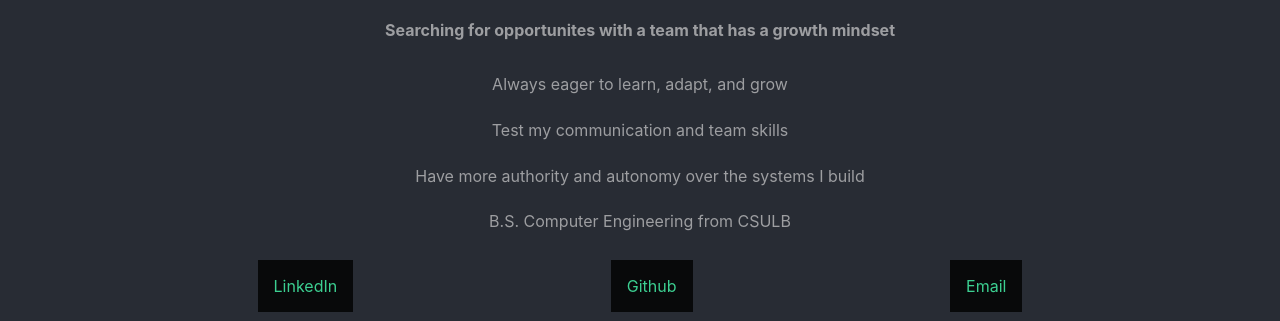
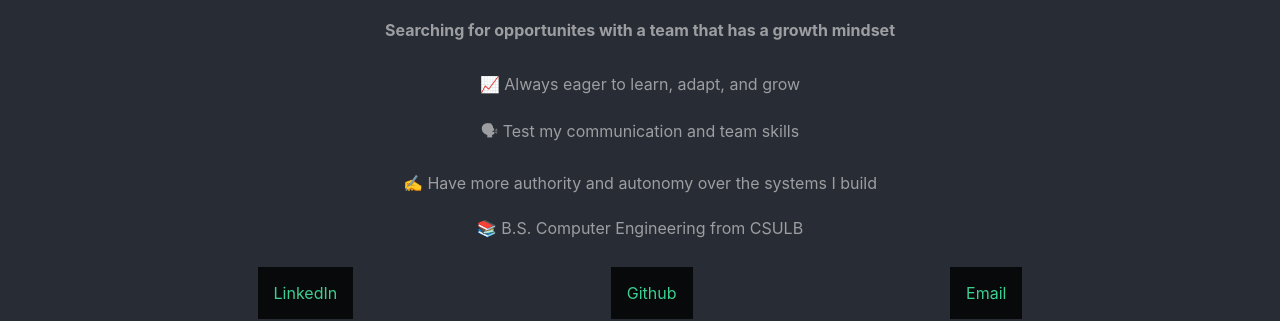
Before and after one commit to Joes-BitGit/joseph-portfolio, a React (Create React App) app: page / in a window 1280 px wide. Shown: the part 291-612 px from the top of the page. Built offline with nearby package versions, Linux system fonts and the light colour scheme.

Commit message:
added some emojis

```diff
--- a/src/App.js
+++ b/src/App.js
@@ -48,10 +48,12 @@ function App() {
             Searching for opportunites with a team that has a growth mindset
           </h4>
           <ul className="intro-list">
-            <li>Always eager to learn, adapt, and grow</li>
-            <li>Test my communication and team skills</li>
-            <li>Have more authority and autonomy over the systems I build</li>
-            <li>B.S. Computer Engineering from CSULB</li>
+            <li>📈 Always eager to learn, adapt, and grow</li>
+            <li>🗣 Test my communication and team skills</li>
+            <li>
+              ✍️ Have more authority and autonomy over the systems I build
+            </li>
+            <li>📚 B.S. Computer Engineering from CSULB</li>
           </ul>
           <div className="parent-info-links">
             <a
```
